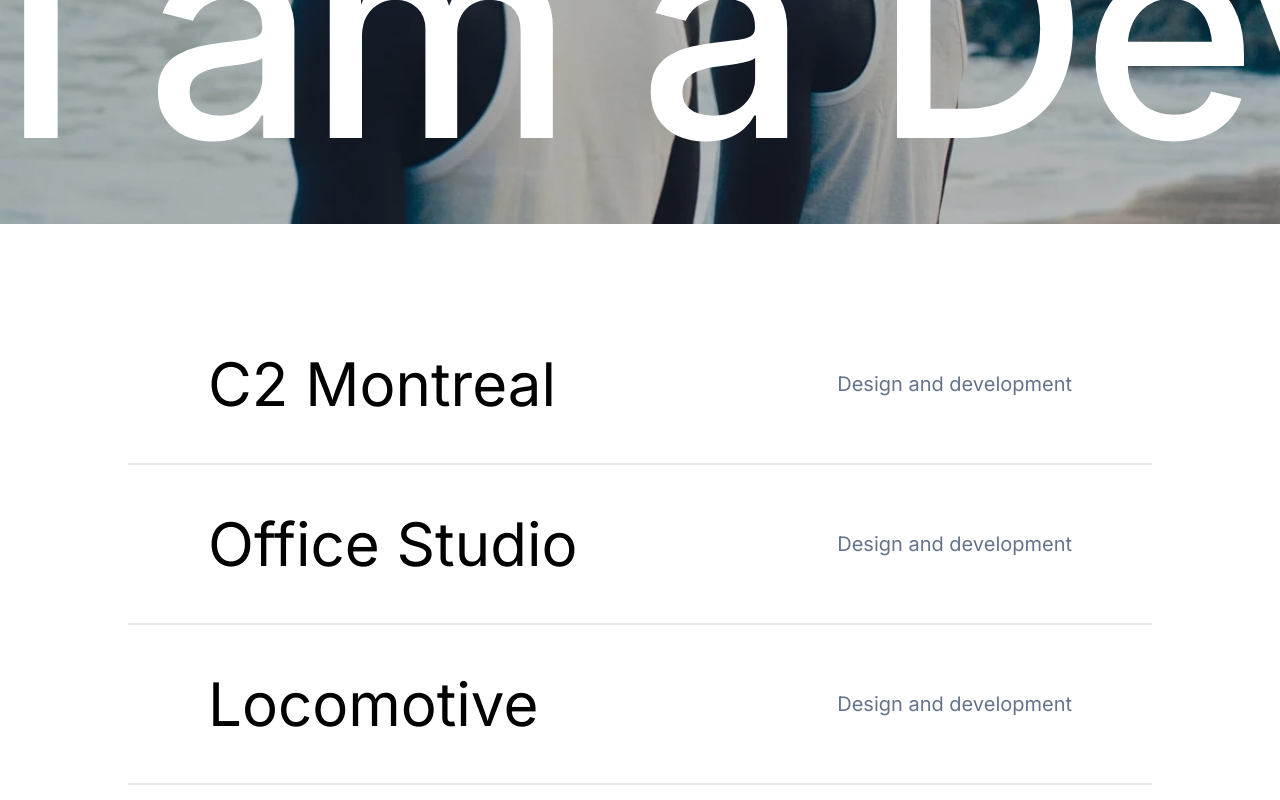
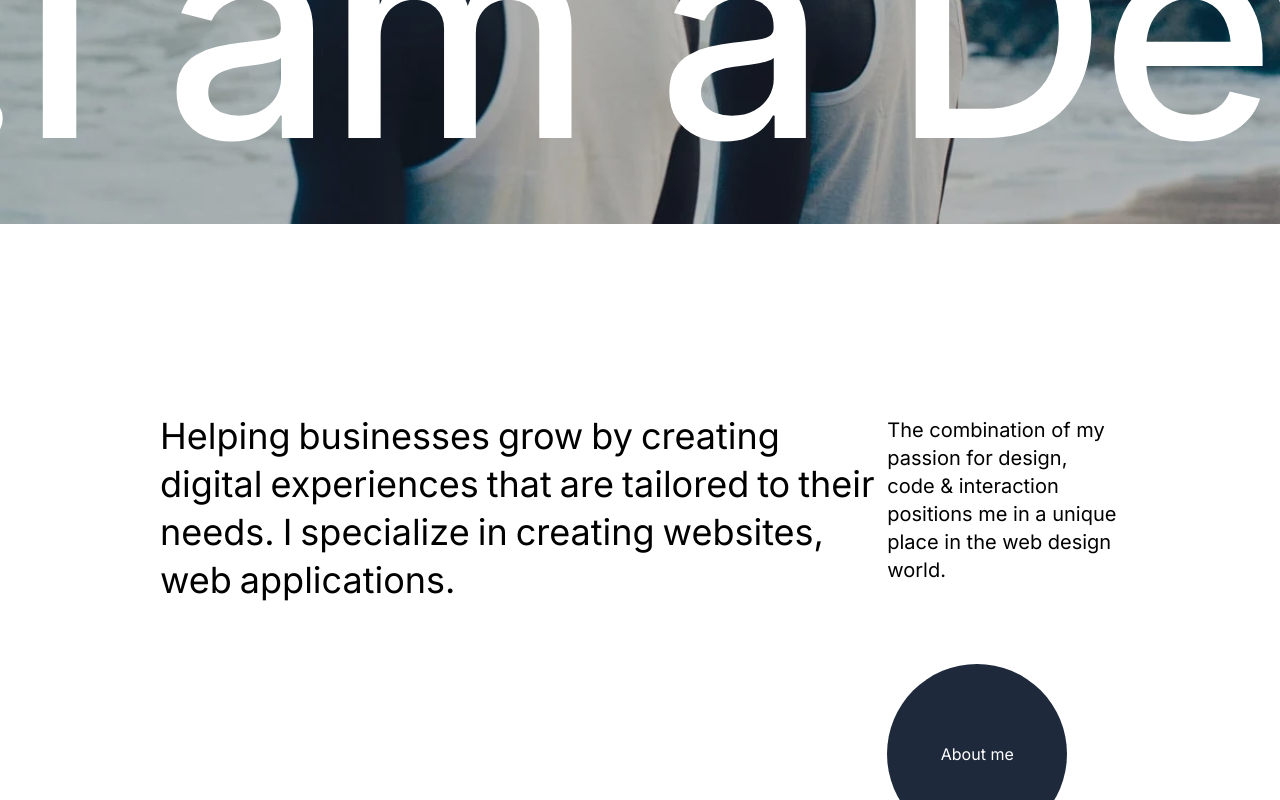
Before and after one commit to Mvishal123/animations-css, a Next.js app in the folder advanced-stuff/landingpage-dennis-recreate/: page / in a window 1280 px wide. Shown: the part 576-1376 px from the top of the page. Built offline with nearby package versions, Linux system fonts and the light colour scheme.

Commit message:
add section/description

```diff
--- a/advanced-stuff/landingpage-dennis-recreate/src/app/page.tsx
+++ b/advanced-stuff/landingpage-dennis-recreate/src/app/page.tsx
@@ -1,5 +1,6 @@
 "use client";
 
+import Description from "@/components/descritption";
 import Hero from "@/components/hero";
 import Projects from "@/components/projects";
 import { useEffect } from "react";
@@ -15,6 +16,7 @@
   return (
     <div>
       <Hero />
+      <Description />
       <Projects />
     </div>
   );
--- /dev/null
+++ b/advanced-stuff/landingpage-dennis-recreate/src/components/descritption.tsx
@@ -0,0 +1,64 @@
+import { delay, motion, useInView } from "framer-motion";
+import React, { useRef } from "react";
+
+const desc =
+  "Helping businesses grow by creating digital experiences that are tailored to their needs. I specialize in creating websites, web applications.";
+
+const splitDesc = desc.split(" ");
+
+const Description = () => {
+  const ref = useRef<HTMLParagraphElement>(null);
+  const inView = useInView(ref);
+  return (
+    <div className="my-48 px-40 flex items-start justify-between text-black">
+      <div className="flex w-[750px] flex-wrap gap-2 text-4xl">
+        {splitDesc.map((word, index) => (
+          <motion.p
+            ref={ref}
+            variants={variants}
+            initial="initial"
+            animate={inView ? "open" : "close"}
+            custom={index}
+          >
+            {word}
+          </motion.p>
+        ))}
+      </div>
+      <div className="w-1/4 relative">
+        <p className="text-xl">
+          The combination of my passion for design, code & interaction positions
+          me in a unique place in the web design world.
+        </p>
+        <button
+          data-scroll
+          data-scroll-speed="0.1"
+          className="h-[180px] aspect-square bg-slate-800 rounded-full absolute -bottom-50 text-white"
+        >
+          About me
+        </button>
+      </div>
+    </div>
+  );
+};
+
+export default Description;
+
+const variants = {
+  initial: {
+    opacity: 0,
+    y: 20,
+  },
+
+  open: (i: number) => ({
+    opacity: 1,
+    y: 0,
+    transition: {
+      delay: i * 0.03,
+    },
+  }),
+
+  close: {
+    opacity: 0,
+    y: 20,
+  },
+};
--- a/advanced-stuff/landingpage-dennis-recreate/src/components/header.tsx
+++ b/advanced-stuff/landingpage-dennis-recreate/src/components/header.tsx
@@ -106,6 +106,7 @@
                     linkedin
                   </a>
                 </div>
+                <li></li>
               </nav>
             </div>
           </motion.div>
```
